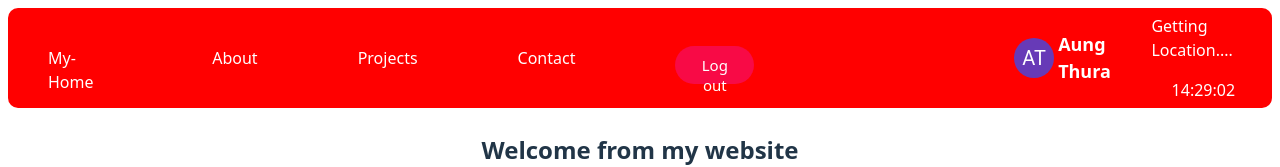
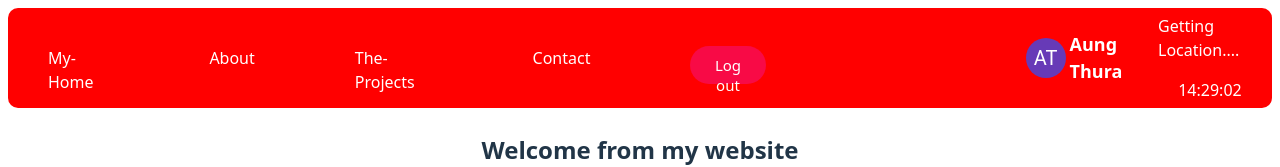
Before and after one commit to atraung98-del/My-react-app, a React (Vite) app: page / in a window 1280 px wide. Shown: the top 167 px of the page. Built offline with nearby package versions, Linux system fonts and the light colour scheme; no server answers; some icons are missing.

Commit message:
navi name

```diff
--- a/src/pages/header.jsx
+++ b/src/pages/header.jsx
@@ -145,7 +145,7 @@ function Profile(){
                      <a href="#">About</a>
                 </li>
                 <li>
-                     <a href="#">Projects</a>
+                     <a href="#">The-Projects</a>
                 </li>
                 <li>
                     <a href="#">Contact</a>
```
